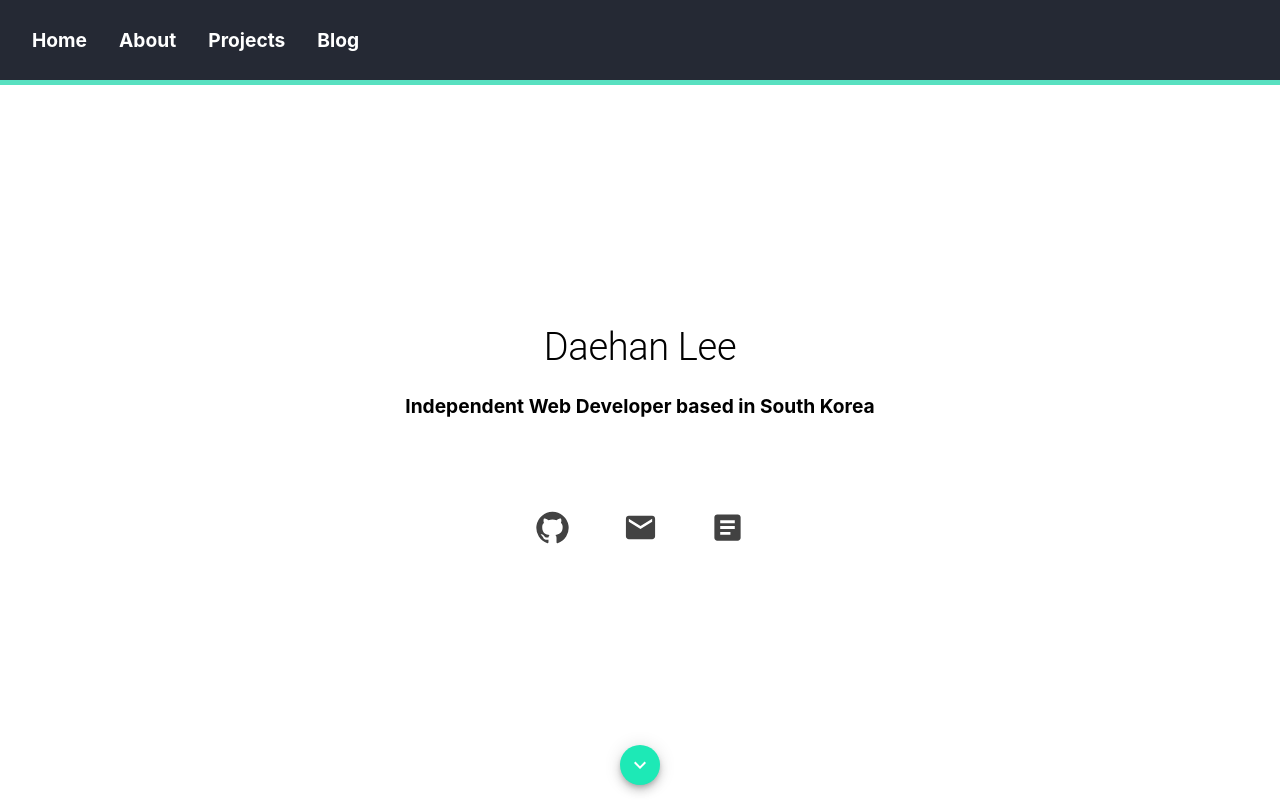
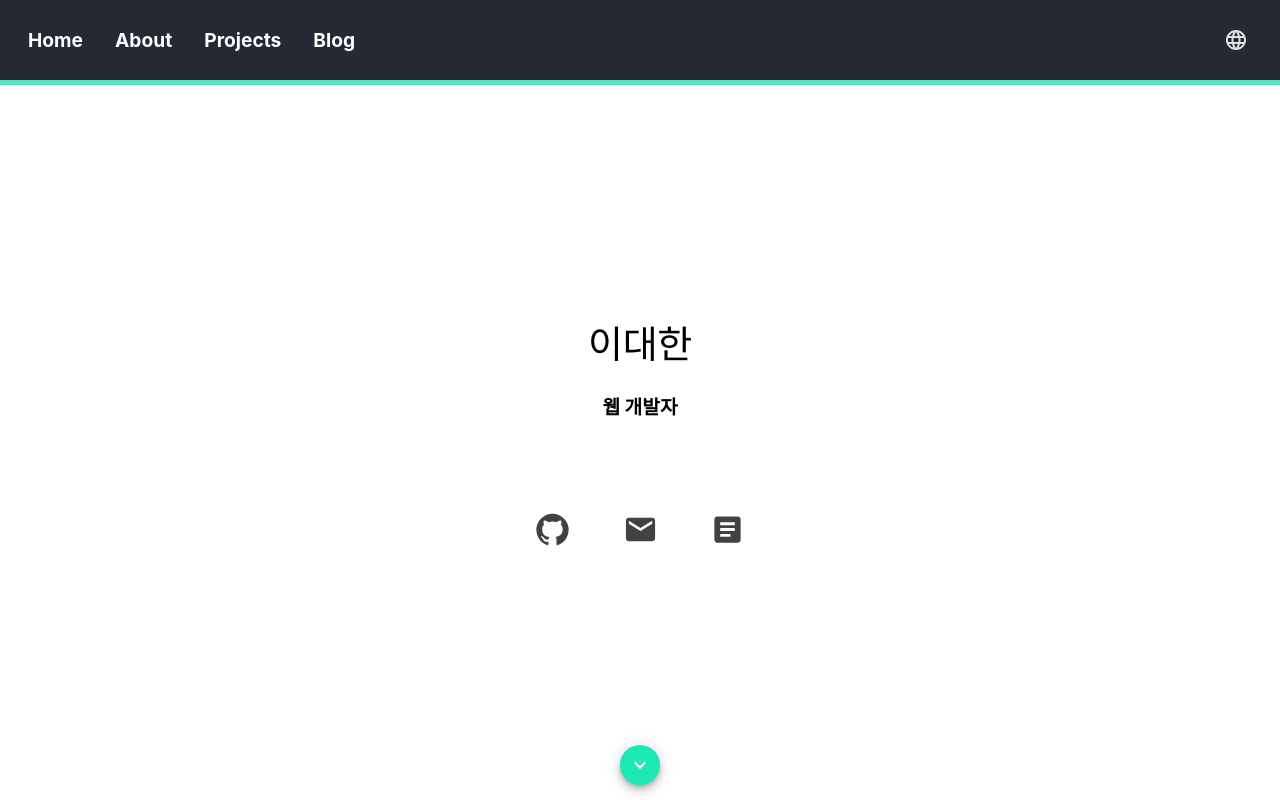
Before and after one commit to daehan0226/daehan0226, a React (Create React App) app: page / in a window 1280 px wide. Shown: the top 800 px of the page. Built offline with nearby package versions, Linux system fonts and the light colour scheme; no server answers; the database is empty.

Commit message:
feat: add context api for language

```diff
--- a/src/components/Header.tsx
+++ b/src/components/Header.tsx
@@ -1,9 +1,14 @@
-import * as React from 'react';
+import React, {FC, useContext, useEffect} from 'react';
 import AppBar from '@mui/material/AppBar';
 import Box from '@mui/material/Box';
 import Toolbar from '@mui/material/Toolbar';
 import Typography from '@mui/material/Typography';
 import MenuItem from '@mui/material/MenuItem';
+import Menu from '@mui/material/Menu';
+import LanguageIcon from '@mui/icons-material/Language';
+import Button from '@mui/material/Button';
+
+import { LangContext } from '../context/lang';
 
 const pages = ['Home', 'About', 'Projects', 'Blog'];
 
@@ -12,19 +17,40 @@ interface HeaderProps {
   handleScroll: (target:string) => void
 }
 
-
-const Header = ({handleScroll}:HeaderProps) => {
+const Header: FC<HeaderProps> = ({handleScroll}) => {
+  const { state: { language }, dispatch: { setLanguage, translate } } = useContext(LangContext);
+  const [anchorEl, setAnchorEl] = React.useState<null | HTMLElement>(null);
+  const open = Boolean(anchorEl);
+  const handleClick = (event: React.MouseEvent<HTMLButtonElement>) => {
+    setAnchorEl(event.currentTarget);
+  };
+  const handleClose = (value:string) => {
+    setAnchorEl(null);
+    setLanguage(value)
+  };
 
   const handleMenuClick = (page: string) => {
     handleScroll(page)
+  }
 
-  }
   return (
-      <Box sx={{ flexGrow: 1}}>
+      <Box sx={{flexGrow: 1}}>
         <AppBar position="static">
-          <Toolbar sx={{ backgroundColor: 'primary.800', height: {mobile: 60, tablet: 70, laptop: 80}}}>
+          <Toolbar
+            sx={{
+              backgroundColor: 'primary.800',
+              height: {mobile: 60, tablet: 70, laptop: 80},
+              paddingLeft: {mobile: 0.5, tablet: 1.5},
+              paddingRight: {mobile: 0.5, tablet: 1.5},
+              }}>
             {pages.map((page) => (
-                  <MenuItem key={page} onClick={()=>handleMenuClick(page)}>
+                  <MenuItem
+                    key={page}
+                    onClick={()=>handleMenuClick(page)}
+                    sx={{
+                      paddingLeft: {mobile: 1, tablet: 2},
+                      paddingRight: {mobile: 1, tablet: 2}
+                    }}>
                     <Typography textAlign="center" variant="h6"
                       sx={{
                         color: 'primary.contrastText',
@@ -34,6 +60,31 @@ const Header = ({handleScroll}:HeaderProps) => {
                     }} >{page}</Typography>
                   </MenuItem>
                 ))}
+            <Button
+              id="basic-button"
+              aria-controls={open ? 'basic-menu' : undefined}
+              aria-haspopup="true"
+              aria-expanded={open ? 'true' : undefined}
+              onClick={handleClick}
+              sx={{marginLeft: 'auto'}}
+            >
+              <LanguageIcon />
+            </Button>
+            <Menu
+              id="basic-menu"
+              anchorEl={anchorEl}
+              open={open}
+              onClose={handleClose}
+            >
+              <MenuItem
+                onClick={()=>handleClose("KR")}>
+                {translate("langKr")}
+              </MenuItem>
+              <MenuItem
+                onClick={()=>handleClose("EN")}>
+                {translate("langEn")}
+              </MenuItem>
+            </Menu>
           </Toolbar>
         </AppBar>
       </Box>
--- a/src/components/home/Home.tsx
+++ b/src/components/home/Home.tsx
@@ -1,4 +1,4 @@
-import React from 'react';
+import React , {FC, useContext }from 'react';
 import { Typography } from '@mui/material';
 import { Box } from '@mui/system';
 
@@ -6,8 +6,11 @@ import {RefProps} from "../../models"
 import ArrowIcon from '../common/ArrowIcon';
 import { EmailIconBox, GitHubIconBox, TistoryIconBox } from '../common/SocialIcons';
 
+import { LangContext } from '../../context/lang';
 
-const Home = ({refObject, handleScroll}:RefProps ) => {
+const Home: FC<RefProps>= ({refObject, handleScroll}) => {
+
+  const { dispatch: { translate }} = useContext(LangContext);
 
   const handleArrowClick = () => {
     if (handleScroll) {
@@ -27,8 +30,8 @@ const Home = ({refObject, handleScroll}:RefProps ) => {
         alignItems: 'center',
         justifyContent: 'center'
       }} >
-        <Typography variant='h2' sx={{ marginBottom: { mobile: 1, tablet: 2, laptop: 3} }} >Daehan Lee</Typography>
-        <Typography variant='h6'sx={{ marginBottom: { mobile: 2, tablet: 4, laptop: 6} }} >Independent Web Developer based in South Korea</Typography>
+        <Typography variant='h2' sx={{ marginBottom: { mobile: 1, tablet: 2, laptop: 3} }} >{translate('homeTitle')}</Typography>
+        <Typography variant='h6'sx={{ marginBottom: { mobile: 2, tablet: 4, laptop: 6} }} >{translate('homeSubTitle')}</Typography>
         <Box sx={{
           width: { mobile: 150, tablet: 200, laptop: 250},
           mt: 3,
--- /dev/null
+++ b/src/context/lang.tsx
@@ -0,0 +1,79 @@
+import React, { useReducer, FC, ReactNode, createContext } from 'react';
+
+import en from '../i18n/en.json';
+import kr from '../i18n/kr.json';
+
+enum LangActionType {
+  SET_LANGUAGE = 'SET_LANGUAGE'
+}
+
+interface LangState {
+  language: string;
+}
+
+interface LangStateProps {
+  children: ReactNode;
+}
+
+interface SetLanguageAction {
+  type: typeof LangActionType.SET_LANGUAGE;
+  payload: string;
+}
+
+interface ContextProps {
+  state: LangState;
+  dispatch: {
+    setLanguage: (lang: string) => void;
+    translate: (key: string) => string;
+  }
+}
+
+const langReducer = (state: LangState, action: SetLanguageAction): LangState => {
+  switch(action.type) {
+    case LangActionType.SET_LANGUAGE:
+      return {
+        language: action.payload
+      }
+    default:
+      return state;
+  }
+}
+
+const localStorageLang = localStorage.getItem('language');
+const initialState = {
+  language: localStorageLang ? localStorageLang : 'KR'
+}
+
+export const LangContext = createContext({} as ContextProps);
+
+const LangState: FC<LangStateProps> = ({ children }) => {
+  const [state, dispatch] = useReducer(langReducer, initialState);
+
+  const setLanguage = (lang: string) => {
+    localStorage.setItem('language', lang);
+    dispatch({
+      type: LangActionType.SET_LANGUAGE,
+      payload: lang
+    });
+  }
+
+  const translate = (key: string): string => {
+    const { language } = state;
+    let langData: { [key: string]: string } = {};
+
+    if(language === 'EN') {
+      langData = en;
+    }else if(language === 'KR') {
+      langData = kr;
+    }
+    return langData[key];
+  }
+
+  return(
+    <LangContext.Provider value={{ state, dispatch: { setLanguage, translate }}}>
+      {children}
+    </LangContext.Provider>
+  );
+}
+
+export default LangState;
--- /dev/null
+++ b/src/i18n/en.json
@@ -0,0 +1,6 @@
+{
+    "homeTitle": "Daehan Lee",
+    "homeSubTitle": "Independent Web Developer based in South Korea",
+    "langKr": "Korean",
+    "langEn": "English"
+  }
--- /dev/null
+++ b/src/i18n/kr.json
@@ -0,0 +1,6 @@
+{
+    "homeTitle": "이대한",
+    "homeSubTitle": "웹 개발자",
+    "langKr": "한국어",
+    "langEn": "영어"
+  }
--- a/src/index.tsx
+++ b/src/index.tsx
@@ -2,12 +2,15 @@ import React from 'react';
 import ReactDOM from 'react-dom';
 import './index.css';
 import App from './App';
+import LangState from './context/lang';
 
 import * as dotenv from "dotenv";
 
 ReactDOM.render(
   <React.StrictMode>
-    <App />
+    <LangState>
+      <App />
+    </LangState>
   </React.StrictMode>,
   document.getElementById('root')
 );
```
